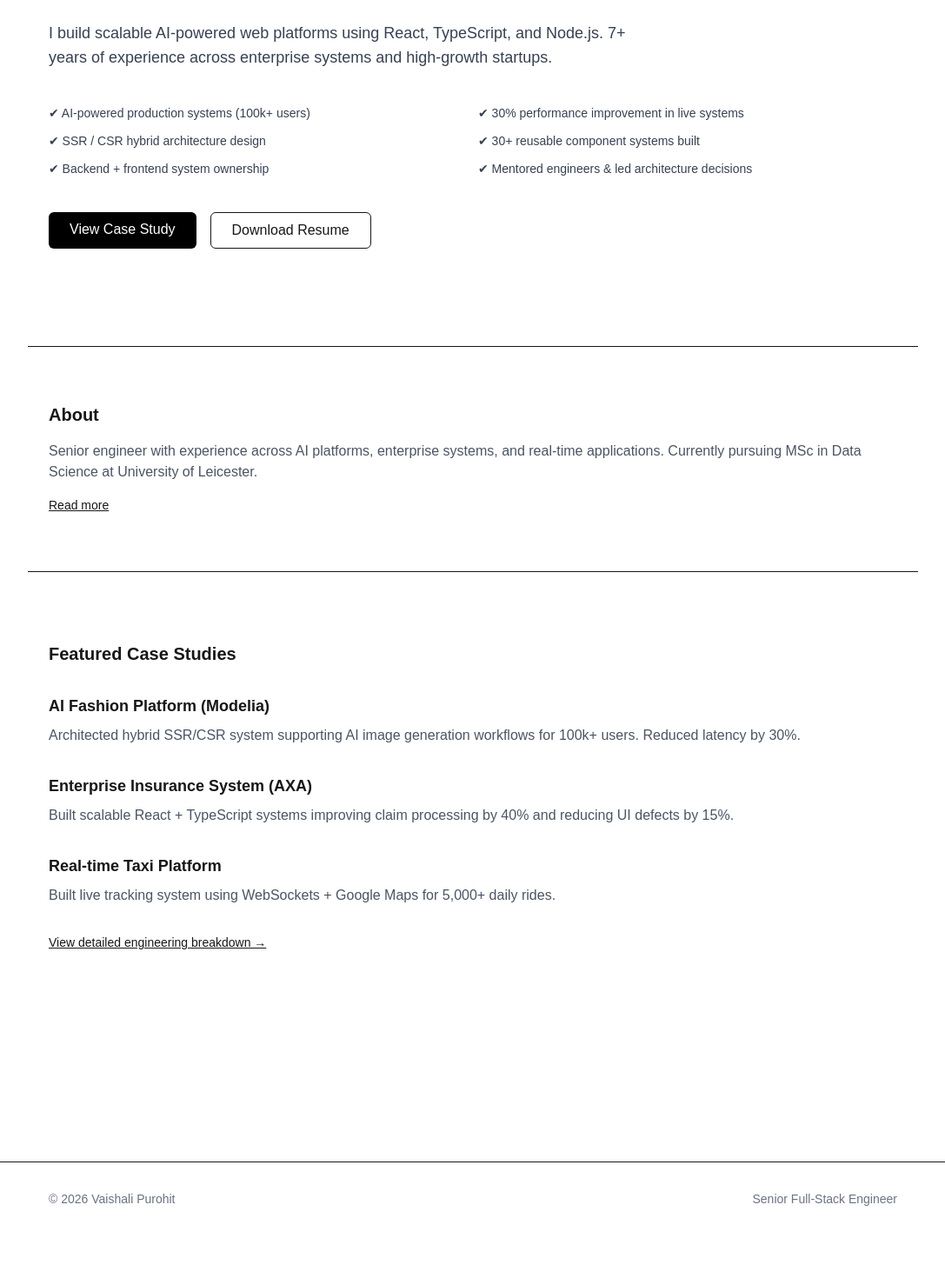
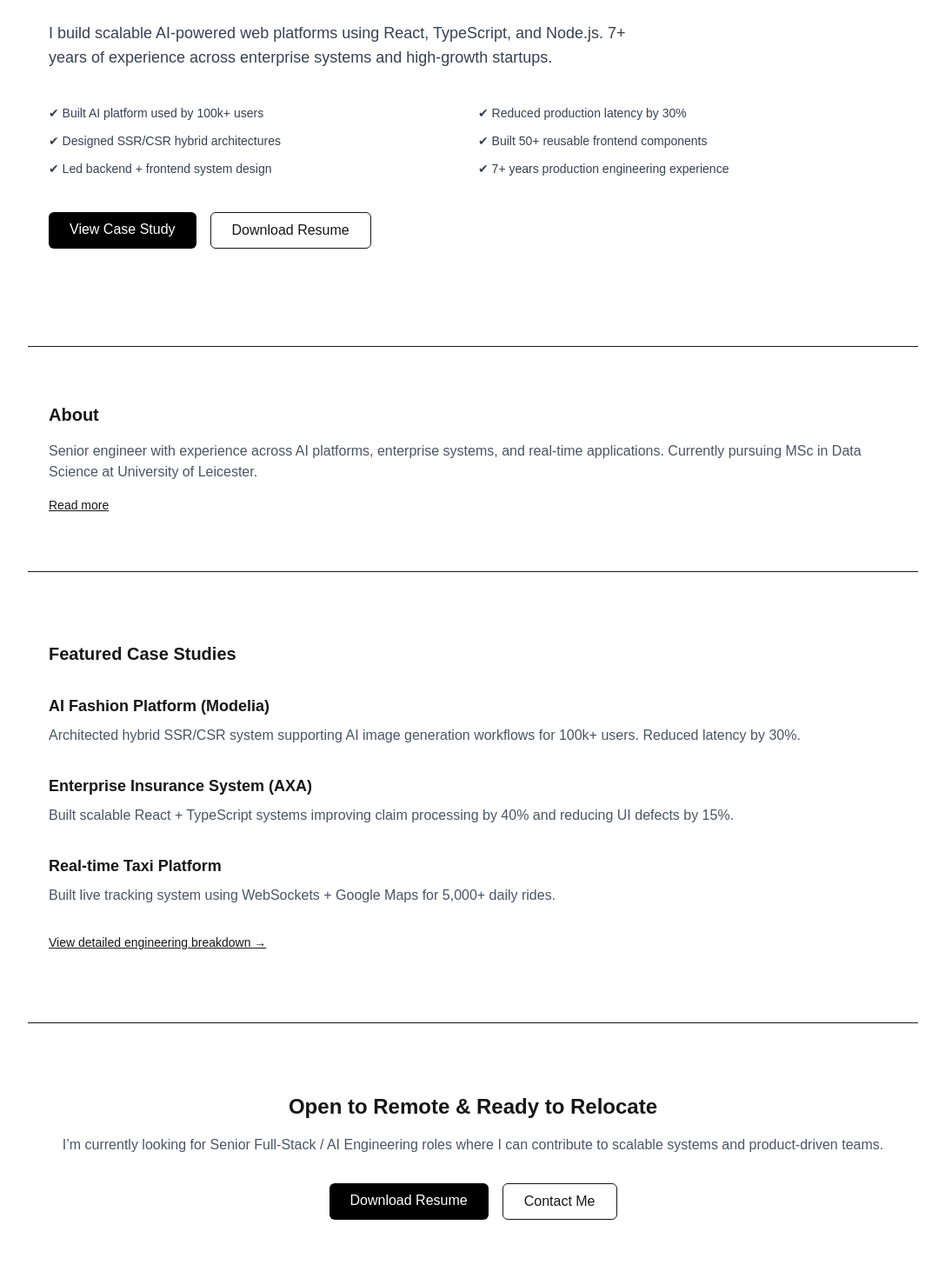
Before and after one commit to vaishali-purohit/vaishali-portfolio, a Next.js app: page / in a window 1280 px wide. Shown: the part 280-1750 px from the top of the page at 87% size, without its empty margins (96-1183 px from the left). Before the commit the page ends 1701 px from the top, so only its background shows below. Built offline with nearby package versions, Linux system fonts and the light colour scheme.

Commit message:
Add conversion-focused hero impact and CTA section

```diff
--- a/src/app/page.tsx
+++ b/src/app/page.tsx
@@ -1,6 +1,7 @@
 import Hero from "@/components/sections/Hero";
 import AboutPreview from "@/components/sections/AboutPreview";
 import ProjectsPreview from "@/components/sections/ProjectsPreview";
+import CTA from "@/components/sections/CTA";
 
 export default function Home() {
   return (
@@ -8,6 +9,7 @@ export default function Home() {
       <Hero />
       <AboutPreview />
       <ProjectsPreview />
+      <CTA />
     </div>
   );
 }
--- /dev/null
+++ b/src/components/sections/CTA.tsx
@@ -0,0 +1,27 @@
+export default function CTA() {
+  return (
+    <section className="max-w-5xl mx-auto px-6 py-20 border-t text-center">
+      <h2 className="text-2xl font-semibold">
+        Open to Remote & Ready to Relocate
+      </h2>
+
+      <p className="mt-4 text-gray-600">
+        I’m currently looking for Senior Full-Stack / AI Engineering roles where
+        I can contribute to scalable systems and product-driven teams.
+      </p>
+
+      <div className="mt-8 flex justify-center gap-4">
+        <a href="/resume" className="px-6 py-2 bg-black text-white rounded-md">
+          Download Resume
+        </a>
+
+        <a
+          href="mailto:vaishalipurohit12@gmail.com"
+          className="px-6 py-2 border rounded-md"
+        >
+          Contact Me
+        </a>
+      </div>
+    </section>
+  );
+}
--- a/src/components/sections/Hero.tsx
+++ b/src/components/sections/Hero.tsx
@@ -15,14 +15,13 @@ export default function Hero() {
         high-growth startups.
       </p>
 
-      {/* NEW SECTION */}
       <div className="mt-10 grid grid-cols-1 md:grid-cols-2 gap-3 text-sm text-gray-700">
-        <div>✔ AI-powered production systems (100k+ users)</div>
-        <div>✔ 30% performance improvement in live systems</div>
-        <div>✔ SSR / CSR hybrid architecture design</div>
-        <div>✔ 30+ reusable component systems built</div>
-        <div>✔ Backend + frontend system ownership</div>
-        <div>✔ Mentored engineers & led architecture decisions</div>
+        <div>✔ Built AI platform used by 100k+ users</div>
+        <div>✔ Reduced production latency by 30%</div>
+        <div>✔ Designed SSR/CSR hybrid architectures</div>
+        <div>✔ Built 50+ reusable frontend components</div>
+        <div>✔ Led backend + frontend system design</div>
+        <div>✔ 7+ years production engineering experience</div>
       </div>
 
       <div className="mt-10 flex gap-4">
```
